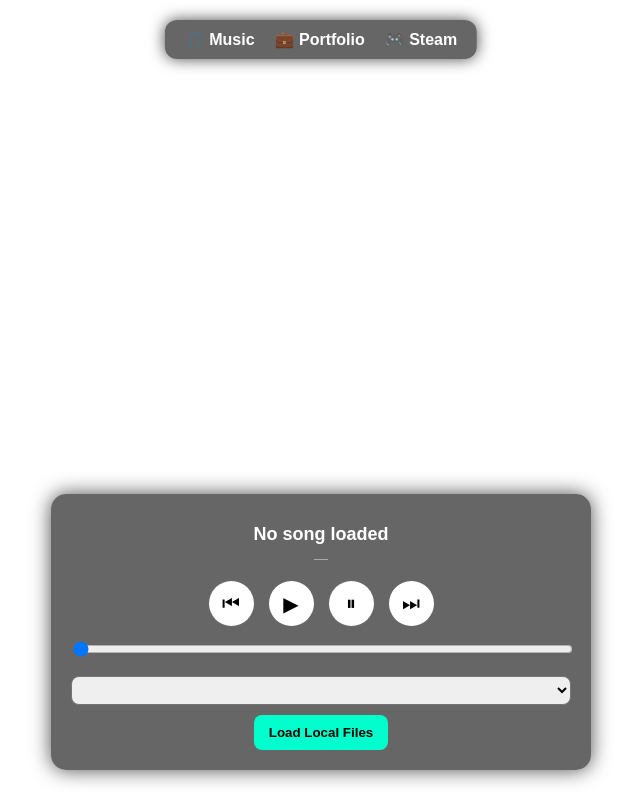
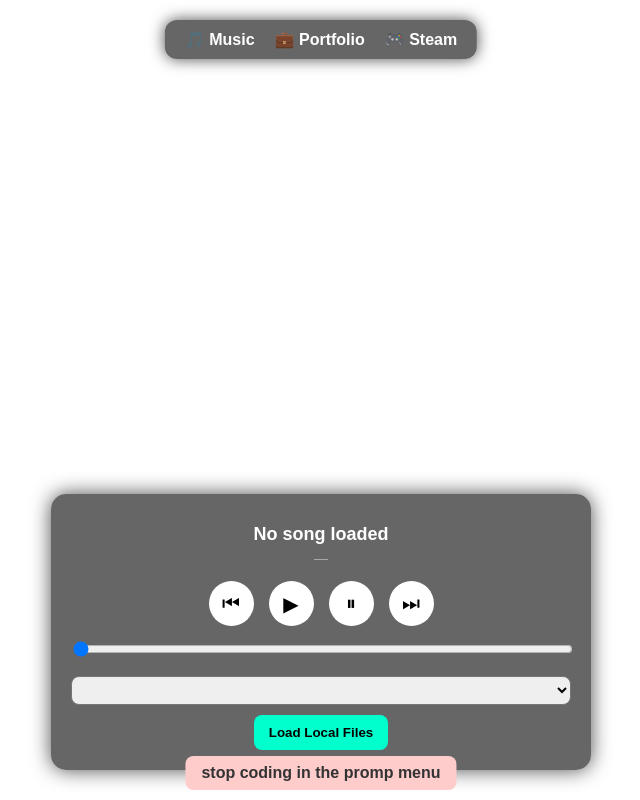
Before and after one commit to rjjay2561-ai/music-player-backend, a website: page public/index.html in a window 1280 px wide. Shown: the whole page, without its empty margins (319-959 px from the left). Drawn offline with nearby package versions, Linux system fonts and the light colour scheme.

Commit message:
commit public/index.html

```diff
--- a/public/index.html
+++ b/public/index.html
@@ -253,6 +253,7 @@
                                                                                                                                                                                                                                                                                                                                                                                                                                                                                                                                                                                                                                                                                                                                                                                                                                                                                                                                                                                                                                                                                                                               renderer.render(scene, camera);
                                                                                                                                                                                                                                                                                                                                                                                                                                                                                                                                                                                                                                                                                                                                                                                                                                                                                                                                                                                                                                                                                                                                   }
                                                                                                                                                                                                                                                                                                                                                                                                                                                                                                                                                                                                                                                                                                                                                                                                                                                                                                                                                                                                                                                                                                                                       animate();
-                                                                                                                                                                                                                                                                                                                                                                                                                                                                                                                                                                                                                                                                                                                                                                                                                                                                                                                                                                                                                                                                                                                                        </script>
+                                                                                                                                                                                                                                                                                                                                                                                                                                                                                                                                                                                                                                                                                                                                                                                                                                                                                                                                                                                                                                                                                                                                          </script>
+                                                                                                                                                                                                                                                                                                                                                                                                                                                                                                                                                                                                                                                                                                                                                                                                                                                                                                                                                                                                                                                                                                                                          <div style="position:fixed;bottom:10px;left:50%;transform:translateX(-50%);background:#ffcccc;color:#333;padding:8px 16px;border-radius:8px;font-weight:bold;z-index:999;">stop coding in the promp menu</div>
                                                                                                                                                                                                                                                                                                                                                                                                                                                                                                                                                                                                                                                                                                                                                                                                                                                                                                                                                                                                                                                                                                                                         </body>
                                                                                                                                                                                                                                                                                                                                                                                                                                                                                                                                                                                                                                                                                                                                                                                                                                                                                                                                                                                                                                                                                                                                         </html>
```
